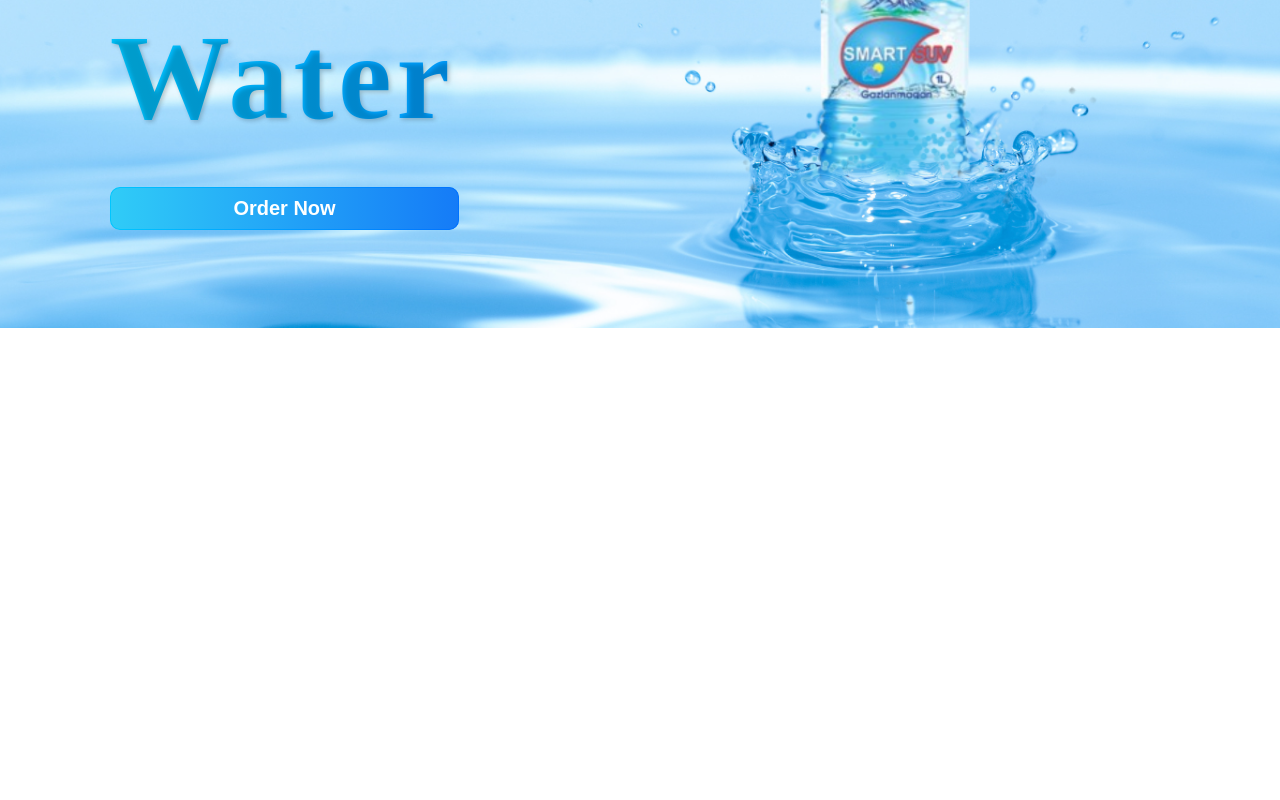
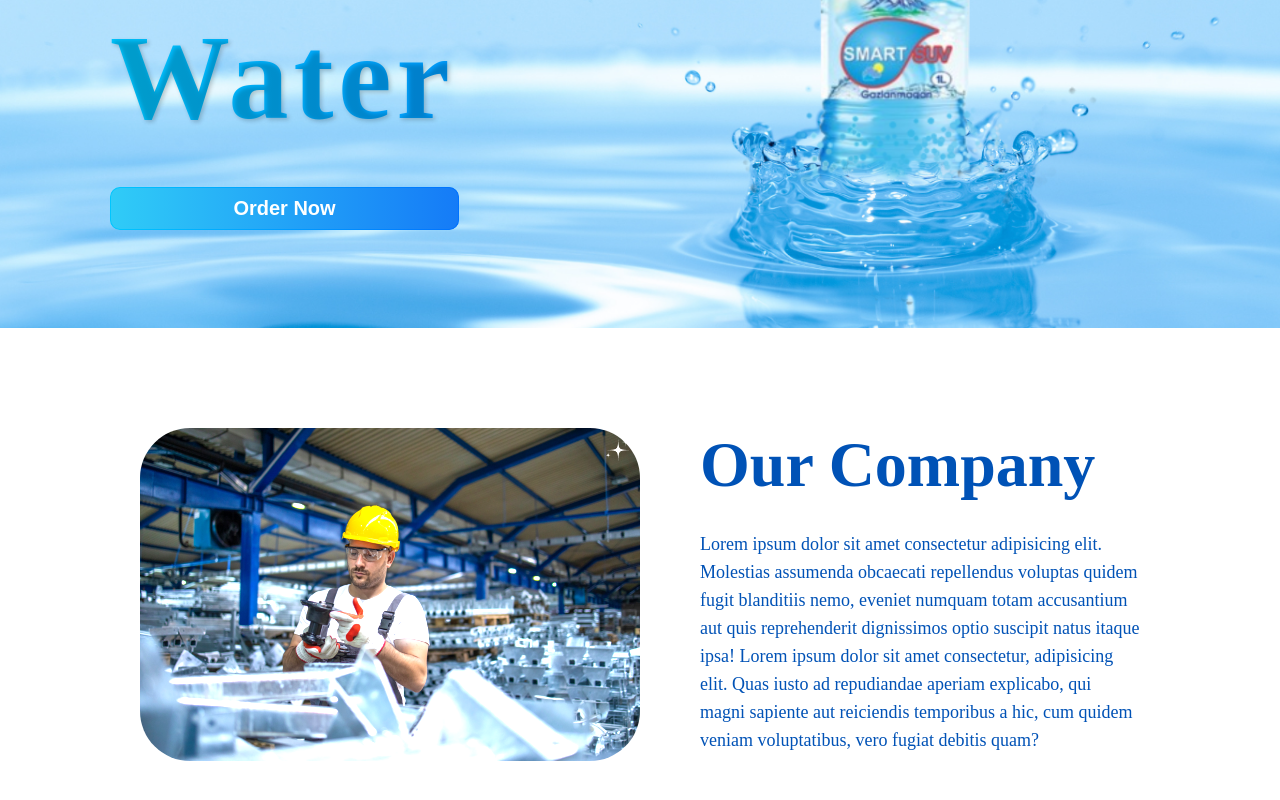
Before and after one commit to pokizadev/smart-suv, a React (Create React App) app: page / in a window 1280 px wide. Shown: the part 418-1218 px from the top of the page. Before the commit the page ends 800 px from the top, so only its background shows below. Built offline with nearby package versions, Linux system fonts and the light colour scheme.

Commit message:
Create About Company Section

```diff
--- a/src/App.tsx
+++ b/src/App.tsx
@@ -1,3 +1,4 @@
+import { Company } from "./landing-page/company-section/Company";
 import { Hero } from "./landing-page/hero-section/Hero";
 import { TopNavigation } from "./landing-page/top-navigation/TopNavigation";
 
@@ -6,6 +7,7 @@ const App = () => {
         <>
             <TopNavigation />
             <Hero />
+            <Company />
         </>
     );
 };
--- /dev/null
+++ b/src/landing-page/company-section/Company.tsx
@@ -0,0 +1,53 @@
+import { Container, Content } from "../components/Container";
+import styled from "styled-components";
+import CompanyImg from "../../assets/companyleft.png";
+
+const CompanyContent = styled(Content)`
+    display: flex;
+`;
+
+const CompanySectionLeft = styled.div`
+    width: 50%;
+    padding: var(--space-60);
+`;
+
+const CompanySectionImage = styled.img`
+    border-radius: 5rem;
+    filter: brightness(1.2);
+`;
+const CompanySectionRight = styled.div`
+    width: 50%;
+    padding: var(--space-60);
+`;
+
+const CompanySectionTitle = styled.h2`
+    font-size: var(--font-size-64);
+    color: var(--text-color);
+    margin-bottom: var(--space-28);
+`;
+
+const CompanySectionText = styled.p`
+    font-size: var(--font-size-18);
+    line-height: var(--line-height-28);
+    color: var(--text-color);
+`;
+
+const Company = () => {
+    return (
+        <Container>
+            <CompanyContent>
+                <CompanySectionLeft>
+                    <CompanySectionImage src={CompanyImg} />
+                </CompanySectionLeft>
+                <CompanySectionRight>
+                    <CompanySectionTitle>Our Company</CompanySectionTitle>
+                    <CompanySectionText>
+                        Lorem ipsum dolor sit amet consectetur adipisicing elit. Molestias assumenda obcaecati repellendus voluptas quidem fugit blanditiis nemo, eveniet numquam totam accusantium aut quis reprehenderit dignissimos optio suscipit natus itaque ipsa! Lorem ipsum dolor sit amet consectetur, adipisicing elit. Quas iusto ad repudiandae aperiam explicabo, qui magni sapiente aut reiciendis temporibus a hic, cum quidem veniam voluptatibus, vero fugiat debitis quam?
+                    </CompanySectionText>
+                </CompanySectionRight>
+            </CompanyContent>
+        </Container>
+    );
+};
+
+export { Company };
```
Also changed, not shown: src/assets/companyleft.png (added).
